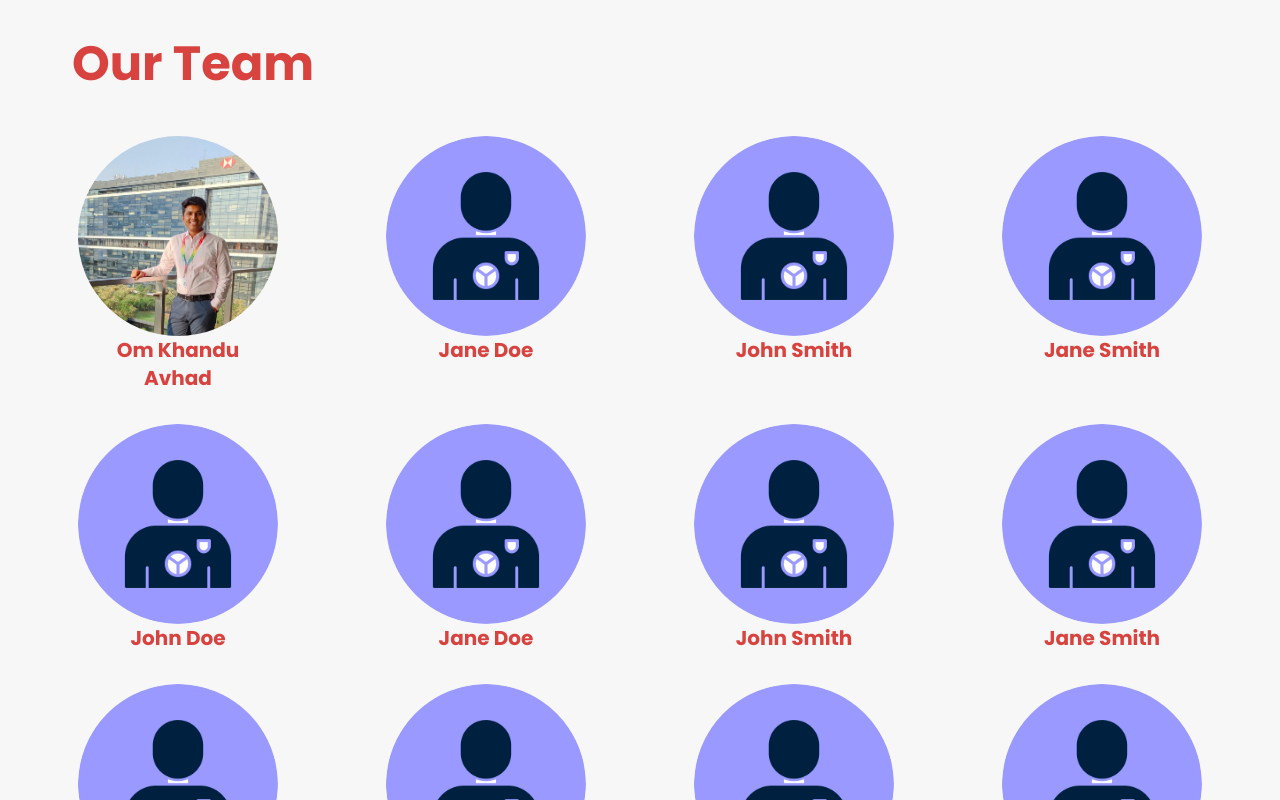
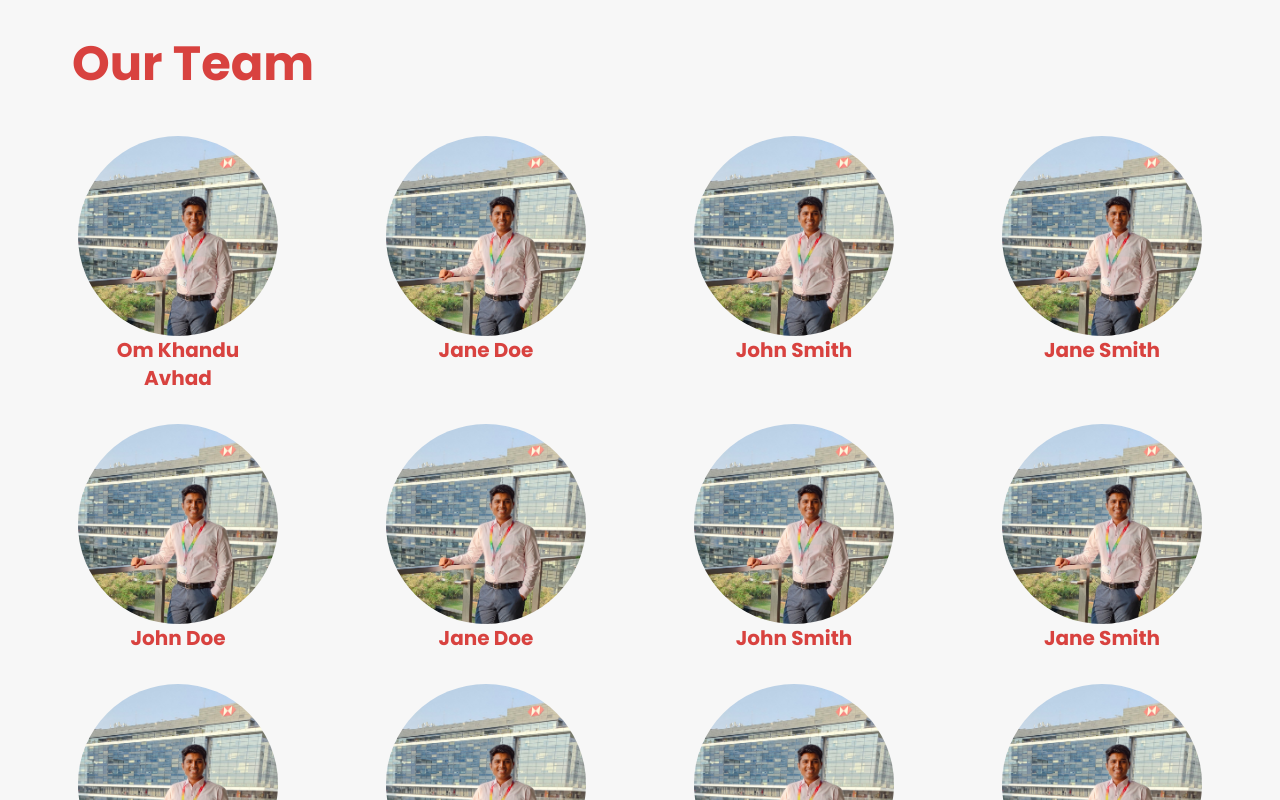
Before and after one commit to RishabhSinha02/durgasakha-frontend, a Next.js app: page /about-us in a window 1280 px wide. Shown: the part 1240-2040 px from the top of the page. Built offline with nearby package versions, Linux system fonts and the light colour scheme.

Commit message:
Bugs Fix

```diff
--- a/src/app/about-us/page.js
+++ b/src/app/about-us/page.js
@@ -3,17 +3,17 @@ import { MemberProfile } from "../components/member-profile/MemberProfile";
 export default function AboutUs() {
   const members = [
     { name: "Om Khandu Avhad", imageSrc: "/image-4578.jpg", bio: "Computer engineer loves to swim and explore mountains" },
-    { name: "Jane Doe", imageSrc: "/user.png", bio: "Software developer with a passion for open source" },
-    { name: "John Smith", imageSrc: "/user.png", bio: "Full-stack developer and tech enthusiast" },
-    { name: "Jane Smith", imageSrc: "/user.png", bio: "UI/UX designer with a love for minimalism" },
-    { name: "John Doe", imageSrc: "/user.png", bio: "DevOps engineer and cloud specialist" },
-    { name: "Jane Doe", imageSrc: "/user.png", bio: "Data scientist and AI researcher" },
-    { name: "John Smith", imageSrc: "/user.png", bio: "Backend developer and database expert" },
-    { name: "Jane Smith", imageSrc: "/user.png", bio: "Frontend developer and JavaScript guru" },
-    { name: "John Doe", imageSrc: "/user.png", bio: "Mobile app developer and tech blogger" },
-    { name: "Jane Doe", imageSrc: "/user.png", bio: "Cybersecurity analyst and ethical hacker" },
-    { name: "John Smith", imageSrc: "/user.png", bio: "Game developer and VR enthusiast" },
-    { name: "Jane Smith", imageSrc: "/user.png", bio: "Project manager and agile coach" },
+    { name: "Jane Doe", imageSrc: "/image-4578.jpg", bio: "Software developer with a passion for open source" },
+    { name: "John Smith", imageSrc: "/image-4578.jpg", bio: "Full-stack developer and tech enthusiast" },
+    { name: "Jane Smith", imageSrc: "/image-4578.jpg", bio: "UI/UX designer with a love for minimalism" },
+    { name: "John Doe", imageSrc: "/image-4578.jpg", bio: "DevOps engineer and cloud specialist" },
+    { name: "Jane Doe", imageSrc: "/image-4578.jpg", bio: "Data scientist and AI researcher" },
+    { name: "John Smith", imageSrc: "/image-4578.jpg", bio: "Backend developer and database expert" },
+    { name: "Jane Smith", imageSrc: "/image-4578.jpg", bio: "Frontend developer and JavaScript guru" },
+    { name: "John Doe", imageSrc: "/image-4578.jpg", bio: "Mobile app developer and tech blogger" },
+    { name: "Jane Doe", imageSrc: "/image-4578.jpg", bio: "Cybersecurity analyst and ethical hacker" },
+    { name: "John Smith", imageSrc: "/image-4578.jpg", bio: "Game developer and VR enthusiast" },
+    { name: "Jane Smith", imageSrc: "/image-4578.jpg", bio: "Project manager and agile coach" },
   ];
 
   return (
--- a/src/app/components/member-profile/MemberProfile.js
+++ b/src/app/components/member-profile/MemberProfile.js
@@ -16,22 +16,22 @@ export function MemberProfile({ imageSrc, name, bio}) {
                     {/* Social Icons positioned on right border */}
                     <div className="absolute w-full h-full">
                         {/* Top Right icon */}
-                        <div className="absolute top-0 -right-0">
+                        <div className="absolute top-0 -right-2">
                             <BsInstagram className="w-8 h-8 text-primary hover:scale-110 transition-transform bg-opacity-0"/>
                         </div>
 
                         {/* Right Top-Middle icon */}
-                        <div className="absolute top-12 -right-7">
+                        <div className="absolute top-12 -right-9">
                             <BsFacebook className="w-8 h-8 text-primary hover:scale-110 transition-transform" />
                         </div>
 
                         {/* Right Bottom-Middle icon */}
-                        <div className="absolute top-24 -right-8">
+                        <div className="absolute top-24 -right-10">
                             <BsLinkedin className="w-8 h-8 text-primary hover:scale-110 transition-transform" />
                         </div>
 
                         {/* Bottom Right icon */}
-                        <div className="absolute bottom-4 -right-2">
+                        <div className="absolute bottom-4 -right-4">
                             <BsTwitter className="w-8 h-8 text-primary hover:scale-110 transition-transform" />
                         </div>
                     </div>
```
